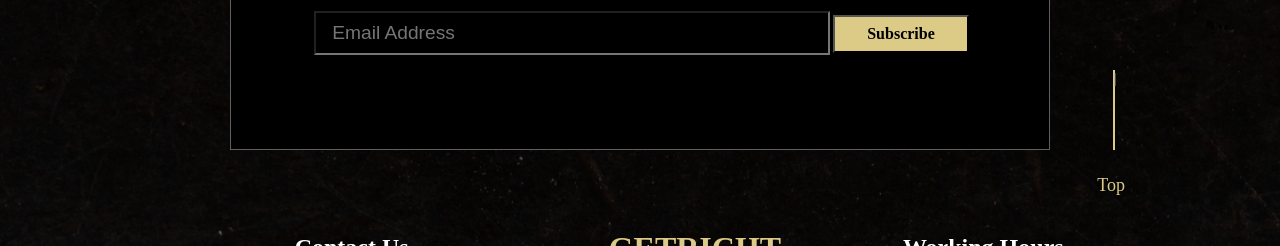
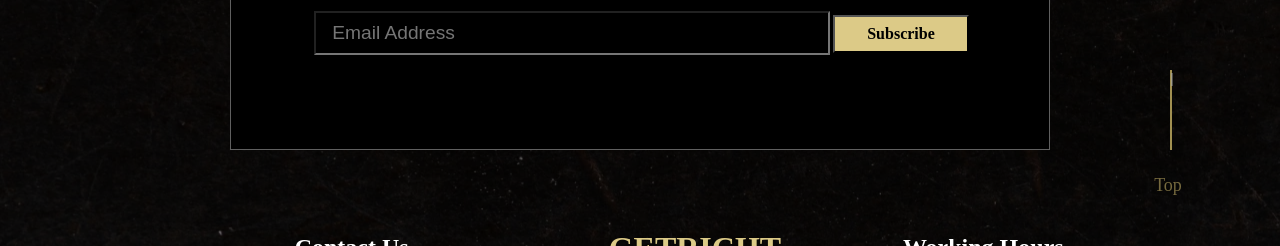
Before and after one commit to addyjerry/Getrich_restaurant, a React (Vite) app: page / in a window 1280 px wide. Shown: the part 6516-6762 px from the top of the page. Built offline with nearby package versions, Linux system fonts and the light colour scheme; a web font is replaced by a local one.

Commit message:
scrolling color change

```diff
--- a/src/Components/Footer/Footer.css
+++ b/src/Components/Footer/Footer.css
@@ -71,14 +71,15 @@
 }
 .top {
   display: block;
-  color: rgba(220, 202, 135, 1);
+  color: rgb(117, 105, 62);
   font-size: large;
   place-self: center;
   position: relative;
-  right: -46%;
+  right: -50%;
+  margin-left: 2rem;
 }
 .top h5 {
-  background-color: rgba(220, 202, 135, 1);
+  background-color: rgb(161, 144, 81);
   height: 5rem;
   margin-top: -5rem;
   width: 2px;
```
